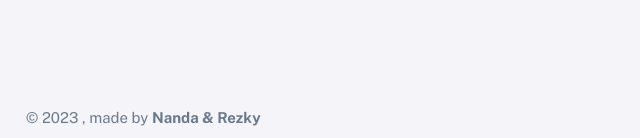
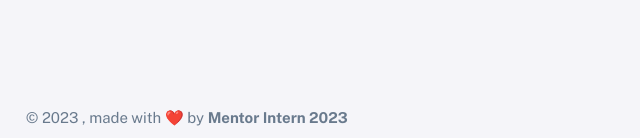
Before and after one commit to nan022/CheckAssigmentMentor, a Flask app: page /login in a window 1280 px wide. Shown: the part 701-839 px from the top of the page, without its empty margins (0-640 px from the left). Run offline with Flask 3, Linux system fonts and the light colour scheme; some libraries are stand-ins or nearby versions.

Commit message:
Update Lagi

```diff
--- a/templates/footer.html
+++ b/templates/footer.html
@@ -5,8 +5,8 @@
                    © <script>
                          document.write(new Date().getFullYear())
                    </script>
-                   , made by <a href="https://www.linkedin.com/in/ronanda-saputra/" target="_blank"
-                         class="footer-link fw-bolder">Nanda & Rezky</a>
+                   , made with ❤️ by <a href="https://www.linkedin.com/in/ronanda-saputra/" target="_blank"
+                         class="footer-link fw-bolder">Mentor Intern 2023</a>
              </div>
              <div>
              </div>
--- a/templates/login.html
+++ b/templates/login.html
@@ -146,8 +146,8 @@
                         © <script>
                               document.write(new Date().getFullYear())
                         </script>
-                        , made by <a href="https://www.linkedin.com/in/ronanda-saputra/" target="_blank"
-                              class="footer-link fw-bolder">Nanda & Rezky</a>
+                        , made with ❤️ by <a href="https://www.linkedin.com/in/ronanda-saputra/" target="_blank"
+                              class="footer-link fw-bolder">Mentor Intern 2023</a>
                   </div>
                   <div>
                   </div>
```
